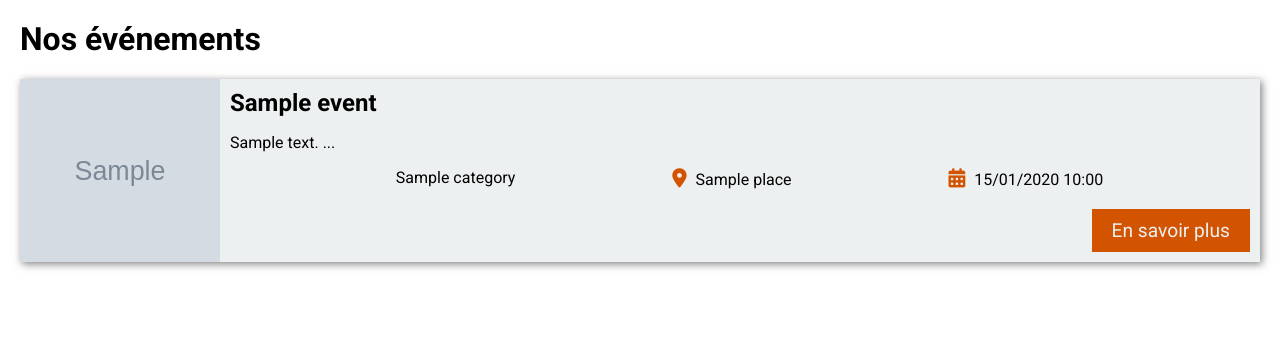
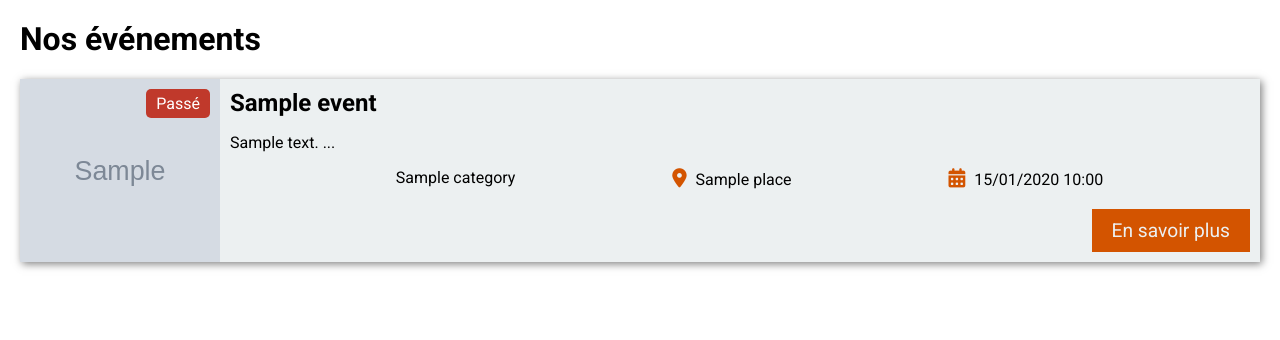
Before and after one commit to RobinStudo/beerTime2021, a Symfony app: template templates/event/list.html.twig in a window 1280 px wide. Shown: the part 85-425 px from the top of the page. Run offline with Twig, Linux system fonts and the light colour scheme; the template is opened without the code that fills it: most values are stand-ins (such as "Sample title", 1, 10 or a date in 2020); grey boxes marked "Sample" are stand-in pictures; some libraries are stand-ins or nearby versions.

Commit message:
Condition in list

```diff
--- a/public/css/event/list.css
+++ b/public/css/event/list.css
@@ -9,7 +9,28 @@
 
 .events .event .event-picture{
     width: 200px;
+    position: relative;
 }
+
+.events .event .event-status{
+    position: absolute;
+    top: 10px;
+    right: 10px;
+    padding: 5px 10px;
+    border-radius: 5px;
+    color: white;
+}
+
+.event-status.red{
+    background-color: #c0392b;
+}
+.event-status.blue{
+    background-color: #3498db;
+}
+.event-status.green{
+    background-color: #27ae60;
+}
+
 
 .events .event img{
     width: 100%;
--- a/src/Controller/MainController.php
+++ b/src/Controller/MainController.php
@@ -19,7 +19,6 @@ class MainController extends AbstractController
     #[Route('/contact', name: 'contact')]
     public function contact(): Response
     {
-
         return $this->render('main/contact.html.twig');
     }
 
--- a/templates/event/list.html.twig
+++ b/templates/event/list.html.twig
@@ -14,6 +14,19 @@
 
             <article class="event">
                 <div class="event-picture">
+                    {% if event.endAt < date() %}
+                        {% set statusText = 'Passé' %}
+                        {% set statusColor = 'red' %}
+                    {% elseif event.startAt < date() %}
+                        {% set statusText = 'En cours' %}
+                        {% set statusColor = 'blue' %}
+                    {% else %}
+                        {% set statusText = 'A venir' %}
+                        {% set statusColor = 'green' %}
+                    {% endif %}
+                    <span class="event-status {{ statusColor }}">
+                        {{ statusText }}
+                    </span>
                     <img src="{{ event.picture }}" alt="{{ event.name }}">
                 </div>
                 <div class="event-summary">
```
